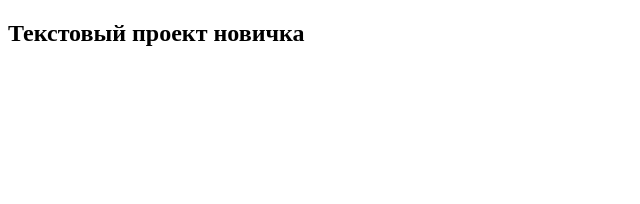
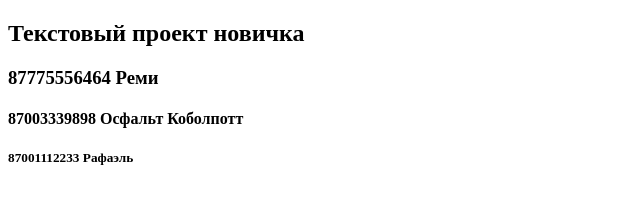
Before and after one commit to raslshakirov/text, a plain HTML site: page index.html in a window 1280 px wide. Shown: the whole page, without its empty margins (0-640 px from the left). Drawn offline with Linux system fonts and the light colour scheme.

Commit message:
added 3 contacts

```diff
--- a/index.html
+++ b/index.html
@@ -1,2 +1,5 @@
 <!DOCTYPE html>
 <h2>Текстовый проект новичка</h2>
+<h3>87775556464 Реми</h3>
+<h4>87003339898 Осфальт Коболпотт</h4>
+<h5>87001112233 Рафаэль</h5>
```
